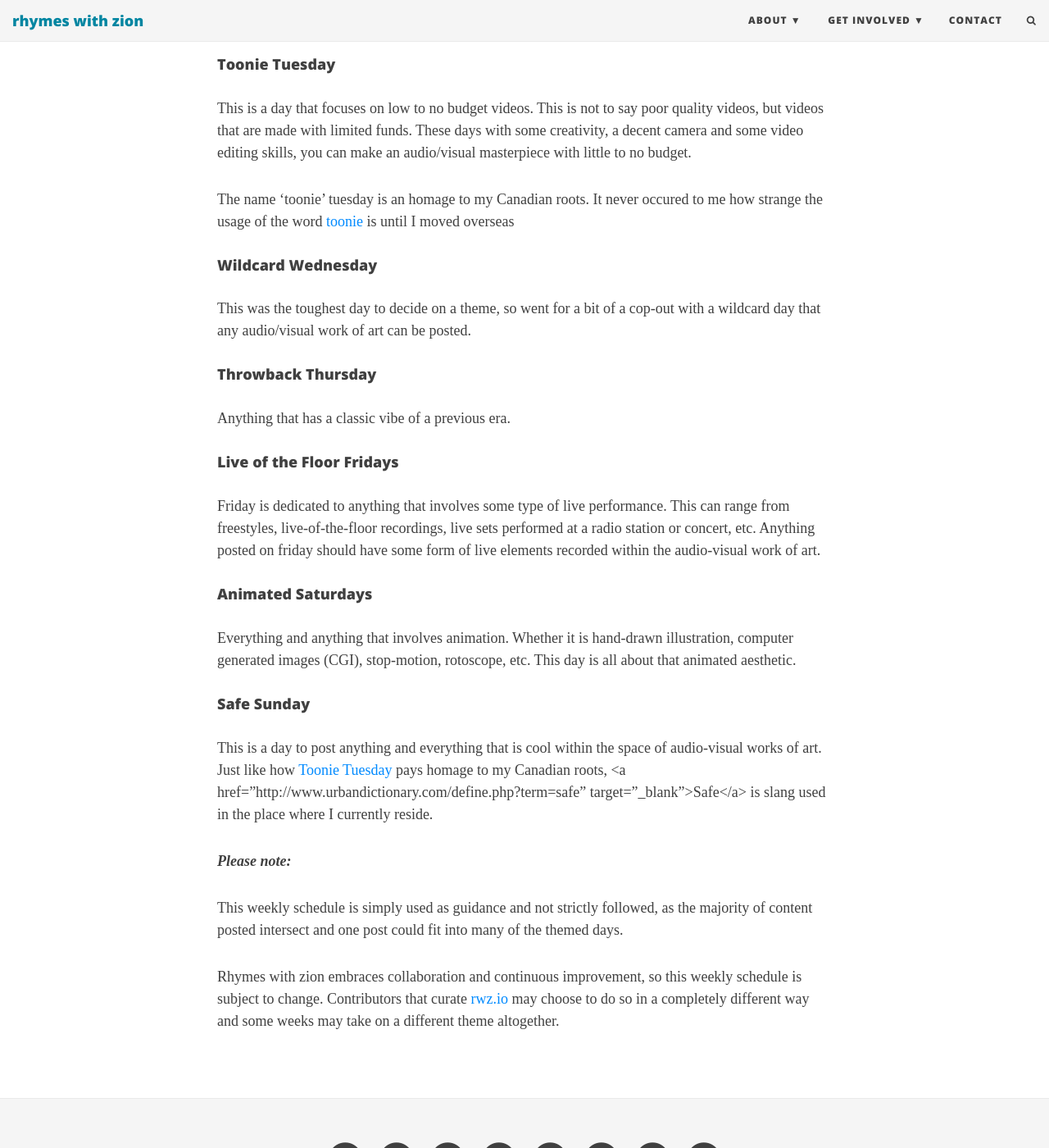
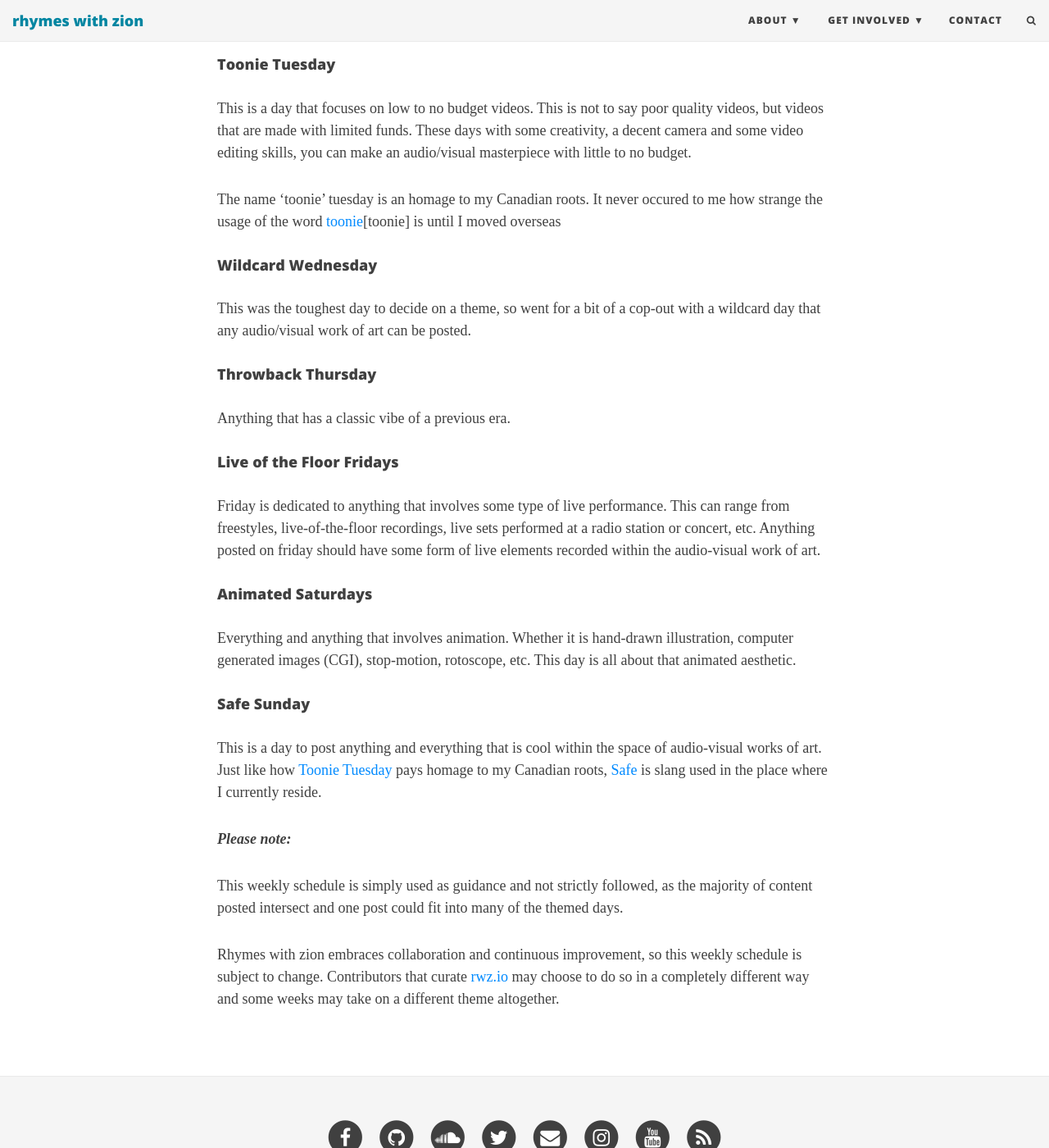
Before and after one commit to rhymeswithzion/rwz-test, a Jekyll site: the page built from weekly-sched.md, in a window 1280 px wide and 1400 px high, scrolled down 594 px. Shown: the whole window at 82% size. Built offline with Jekyll 4.4.1, drawn with Linux system fonts in a browser that asks for light colours; some web fonts are replaced; comment, search, counter and statistics services are not loaded.

Commit message:
Updated weekly-sched.md

```diff
--- a/weekly-sched.md
+++ b/weekly-sched.md
@@ -18,7 +18,7 @@ Mondays can be rough so why not relax and embrace the present with a melodic vib
 
 This is a day that focuses on low to no budget videos. This is not to say poor quality videos, but videos that are made with limited funds. These days with some creativity, a decent camera and some video editing skills, you can make an audio/visual masterpiece with little to no budget.
 
-The name ‘toonie’ tuesday is an homage to my Canadian roots. It never occured to me how strange the usage of the word [toonie](https://en.wikipedia.org/wiki/Toonie) is until I moved overseas
+The name ‘toonie’ tuesday is an homage to my Canadian roots. It never occured to me how strange the usage of the word <a href="https://en.wikipedia.org/wiki/Toonie" target="_blank">toonie</a>[toonie] is until I moved overseas
 
 #### Wildcard Wednesday
 
@@ -38,7 +38,7 @@ Everything and anything that involves animation. Whether it is hand-drawn illust
 
 #### Safe Sunday
 
-This is a day to post anything and everything that is cool within the space of audio-visual works of art. Just like how [Toonie Tuesday](#toonie-tuesday) pays homage to my Canadian roots, <a href=”http://www.urbandictionary.com/define.php?term=safe” target=”_blank”>Safe</a> is slang used in the place where I currently reside.
+This is a day to post anything and everything that is cool within the space of audio-visual works of art. Just like how [Toonie Tuesday](#toonie-tuesday) pays homage to my Canadian roots, <a href="http://www.urbandictionary.com/define.php?term=safe" target="_blank">Safe</a> is slang used in the place where I currently reside.
 
 _**Please note:**_
 
```
